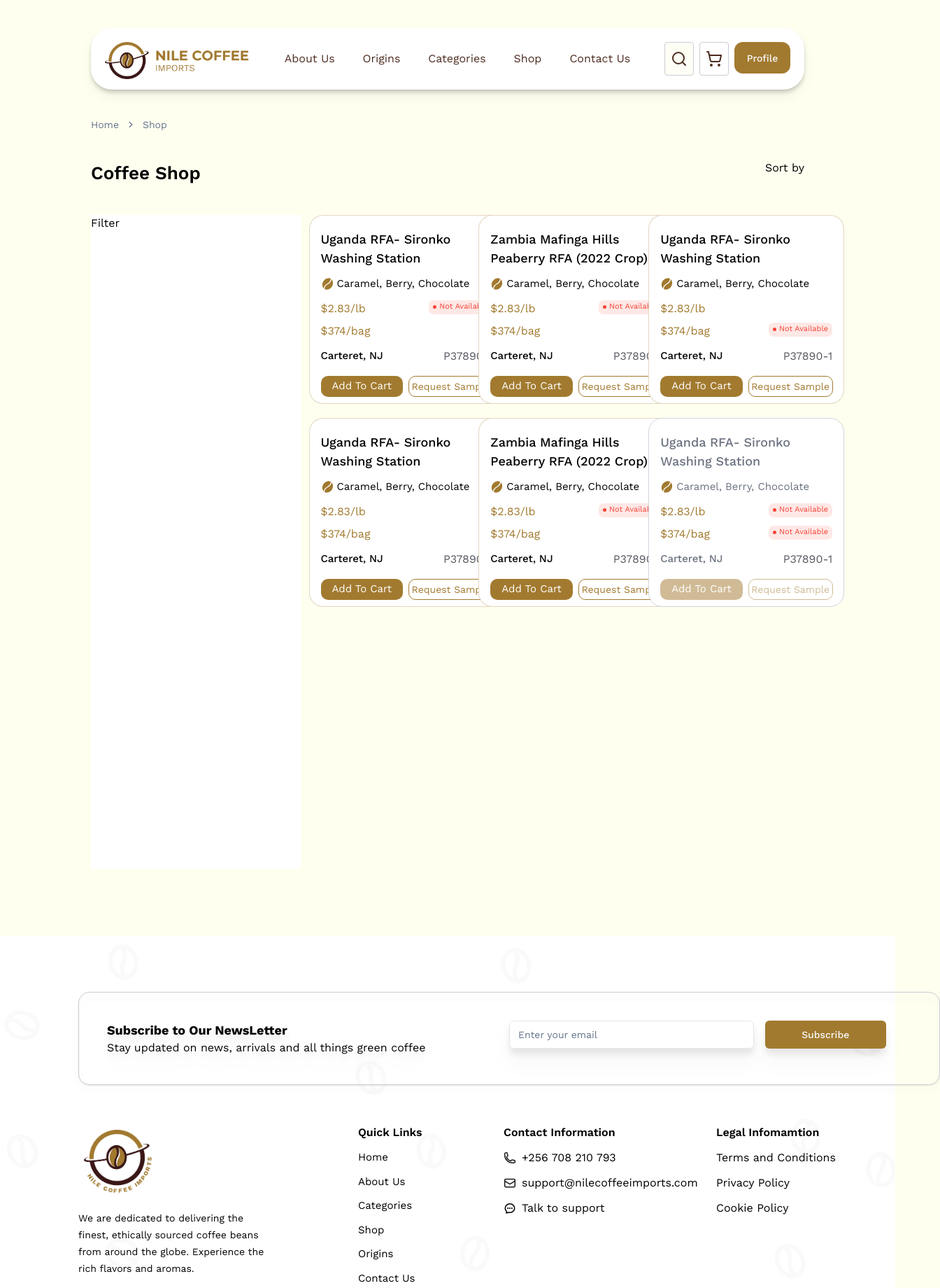
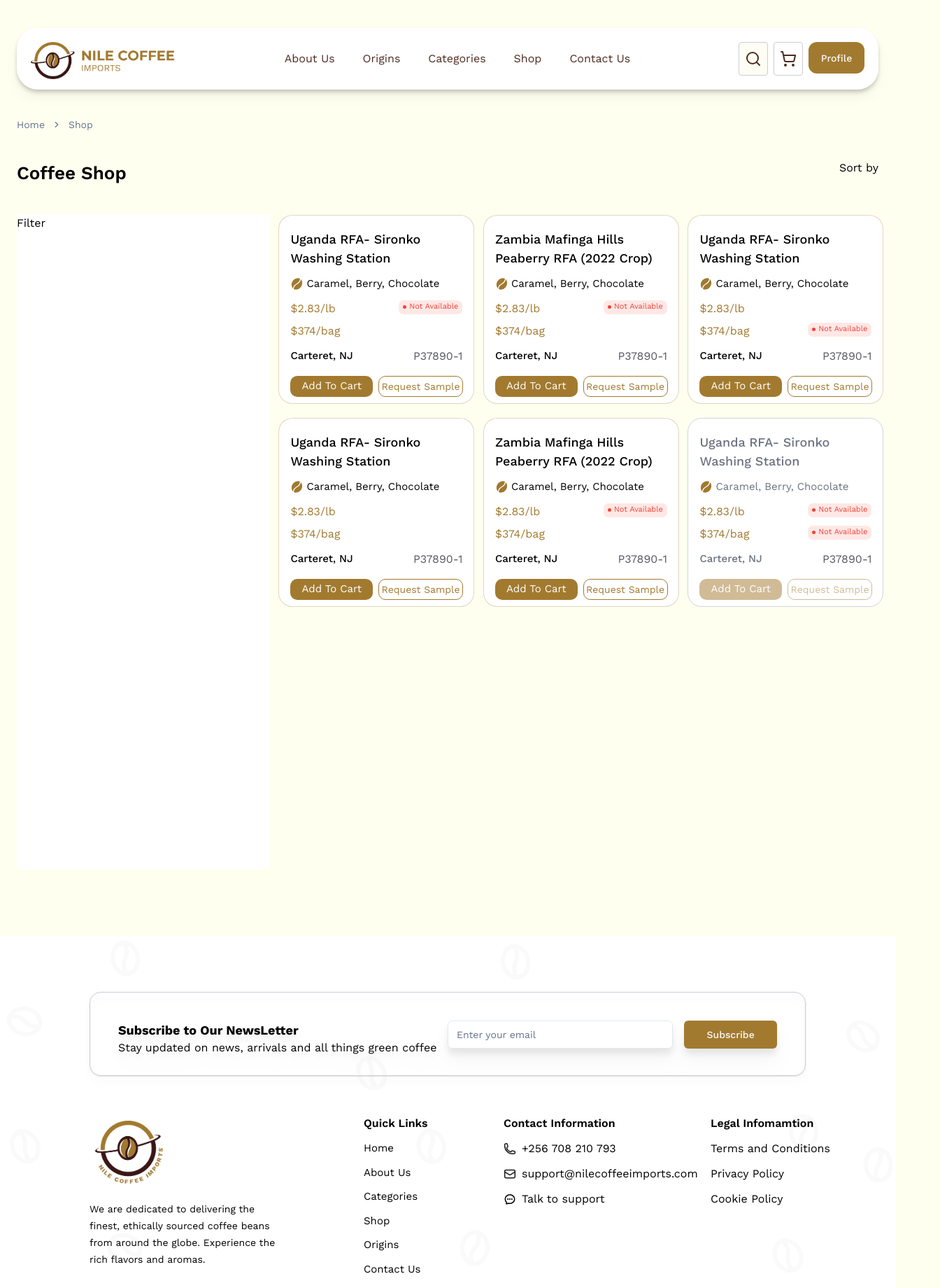
Before and after one commit to aetotechs/nci-client, a React (Vite) app: page /coffee-shop in a window 1280 px wide. Shown: the top 1840 px of the page at 70% size, 1344 px wide, since content can reach past the window. Built offline with nearby package versions, Linux system fonts and the light colour scheme.

Commit message:
Coffee Shop

```diff
--- a/src/components/Explore.tsx
+++ b/src/components/Explore.tsx
@@ -88,7 +88,7 @@
           </p>
         </div>
       )}
-      <div className={`${pathname === '/coffee-shop' ? 'py-0' : 'py-10'}`}>
+      <div className={`${pathname === '/coffee-shop' ? 'py-0 ' : 'py-10'}`}>
         <div className={'flex flex-col md:grid grid-cols-3 gap-5'}>
           {cards.map((card, index) => {
             const isDisabled =
--- a/src/components/Footer.tsx
+++ b/src/components/Footer.tsx
@@ -5,8 +5,8 @@
 function Footer() {
   return (
     <div className="bottom-0 bg-white ">
-      <div className="bg-footer bg-contain bg-no-repeat bg-center bg-white/60 bg-blend-overlay mt-24 px-28 pt-20 mb-20">
-        <div className="grid grid-cols-2  p-10 rounded-2xl shadow drop-shadow-xl border w-[1232px]">
+      <div className="bg-footer bg-contain bg-no-repeat bg-center bg-white/60 bg-blend-overlay mt-24 px-32 pt-20 mb-20">
+        <div className="grid grid-cols-2  p-10 rounded-2xl shadow drop-shadow-xl border h-[120px]">
           <div>
             <h3 className="font-bold text-[18px]">Subscribe to Our NewsLetter</h3>
             <p>Stay updated on news, arrivals and all things green coffee</p>
--- a/src/pages/coffee-shop.tsx
+++ b/src/pages/coffee-shop.tsx
@@ -9,7 +9,7 @@
   const breadcrumbItems = [{ href: '/coffee-shop', label: 'Shop' }];
   return (
     <>
-      <div className="my-[40px] mx-10 md:mx-[130px] ">
+      <div className="my-10 mx-auto w-[1232px] ">
         <Header status={status} />
 
         <div className="mt-10">
```
